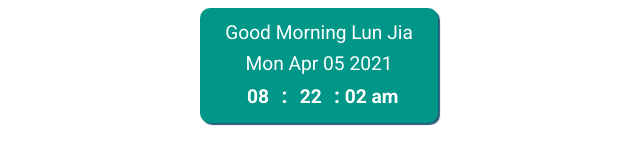
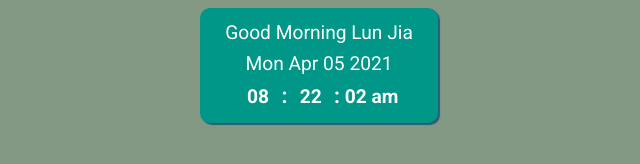
Before and after one commit to theone5211/notion, a plain HTML site: page index.html in a window 1280 px wide. Shown: the whole page, without its empty margins (321-961 px from the left). Drawn offline with Linux system fonts and the light colour scheme.

Commit message:
Update index.html

```diff
--- a/index.html
+++ b/index.html
@@ -11,7 +11,7 @@
         /*CSS RESETS*/
 
 body{
-    background-color: #8080;
+    background-color: #3539;
     line-height: 1.6;
 
 }
```
